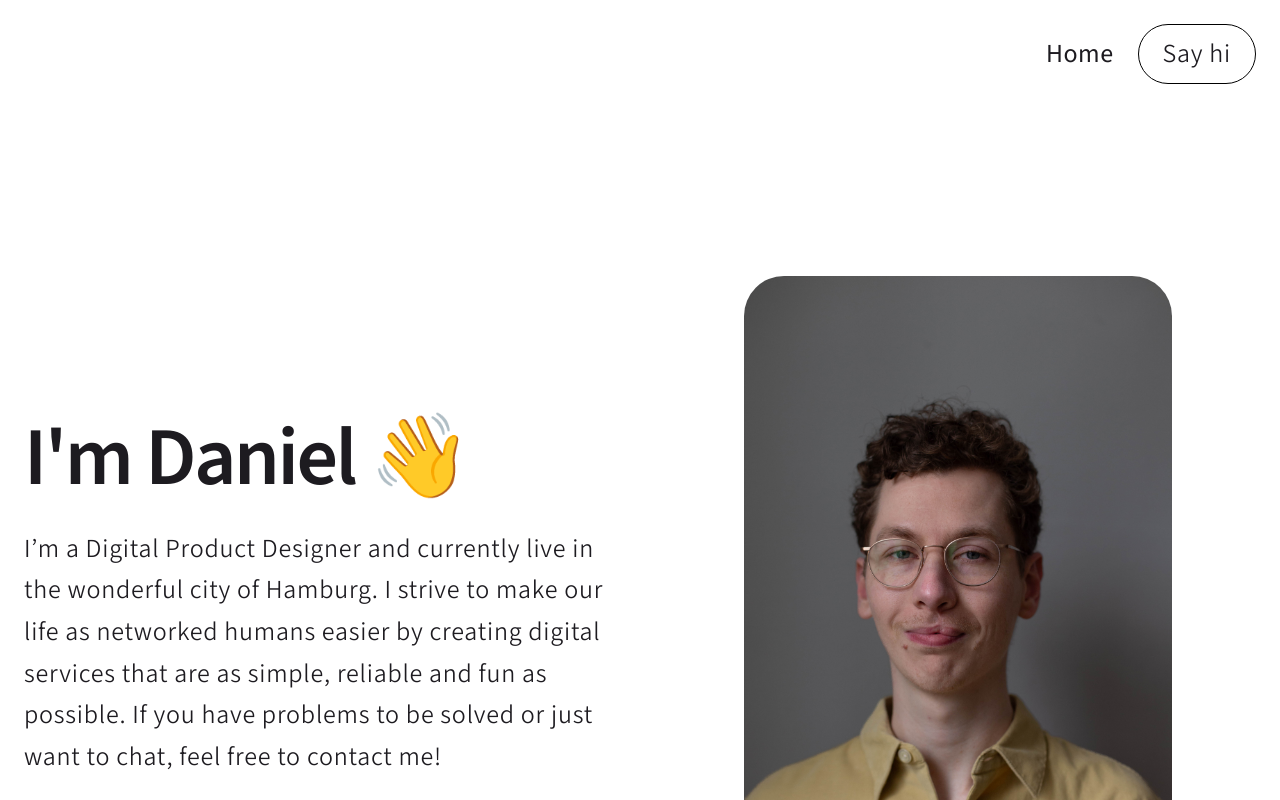
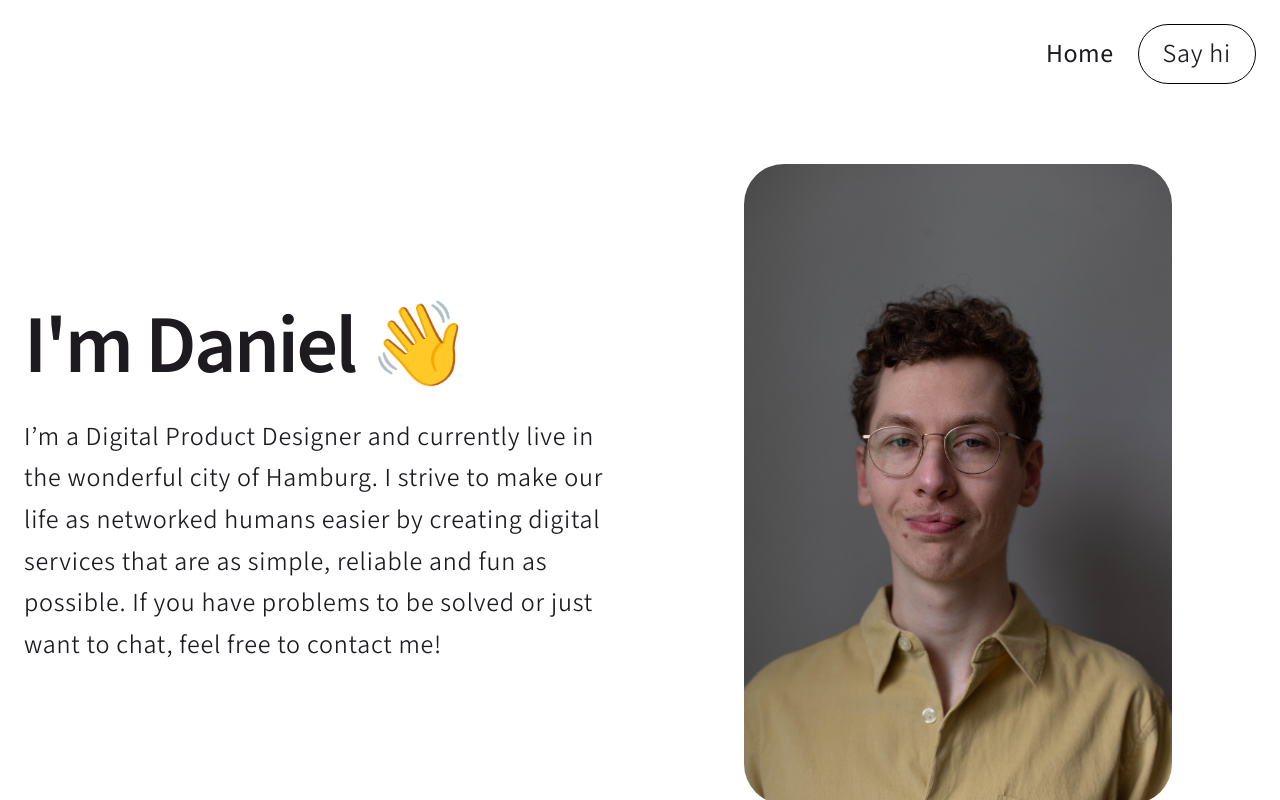
Before and after one commit to dbueker/portfolio-danielbueker, a Nuxt app: page /about in a window 1280 px wide. Shown: the top 800 px of the page. Built offline with nearby package versions, Linux system fonts and the light colour scheme.

Commit message:
About padding top

```diff
--- a/components/Intro.vue
+++ b/components/Intro.vue
@@ -1,6 +1,6 @@
 <template>
     <div class="pt-20 min-h-[75vh]">
-        <div class="text-lightmode-on-background dark:text-darkmode-on-background pb-20 lg:max-w-[800px]">
+        <div class="text-lightmode-on-background dark:text-darkmode-on-background pb-12 md:pb-20 lg:max-w-[800px]">
             <p class="text-subtitle-mobile lg:text-subtitle-desktop">Daniel Büker</p>
             <p class="text-title-mobile lg:text-title-desktop">Digital Product Designer</p>
             <p class="pt-20 text-body-semibold text-lightmode-on-background dark:text-darkmode-on-background">I build high quality user experiences with a keen eye for detail and solid technical expertise.</p>
--- a/pages/about.vue
+++ b/pages/about.vue
@@ -6,7 +6,7 @@ import Portrait from '../assets/Portrait.jpg'
     <div>
       <div class="px-6">
         <div class= "mx-auto lg:max-w-screen-xl">
-          <div class="grid grid-cols-1 md:grid-cols-2 gap-y-20 md:gap-x-10 place-items-center place-content-center mb-24 md:mb-28 lg:mb-32 pt-36 md:pt-40 lg:pt-48 text-lightmode-on-background dark:text-darkmode-on-background">
+          <div class="grid grid-cols-1 md:grid-cols-2 gap-y-20 md:gap-x-10 place-items-center place-content-center mb-24 md:mb-28 lg:mb-32 pt-20 text-lightmode-on-background dark:text-darkmode-on-background">
             <div class="space-y-6">
             <p class="text-title-mobile lg:text-title-desktop">I'm Daniel 👋</p>
             <div class="space-y-10">
```
